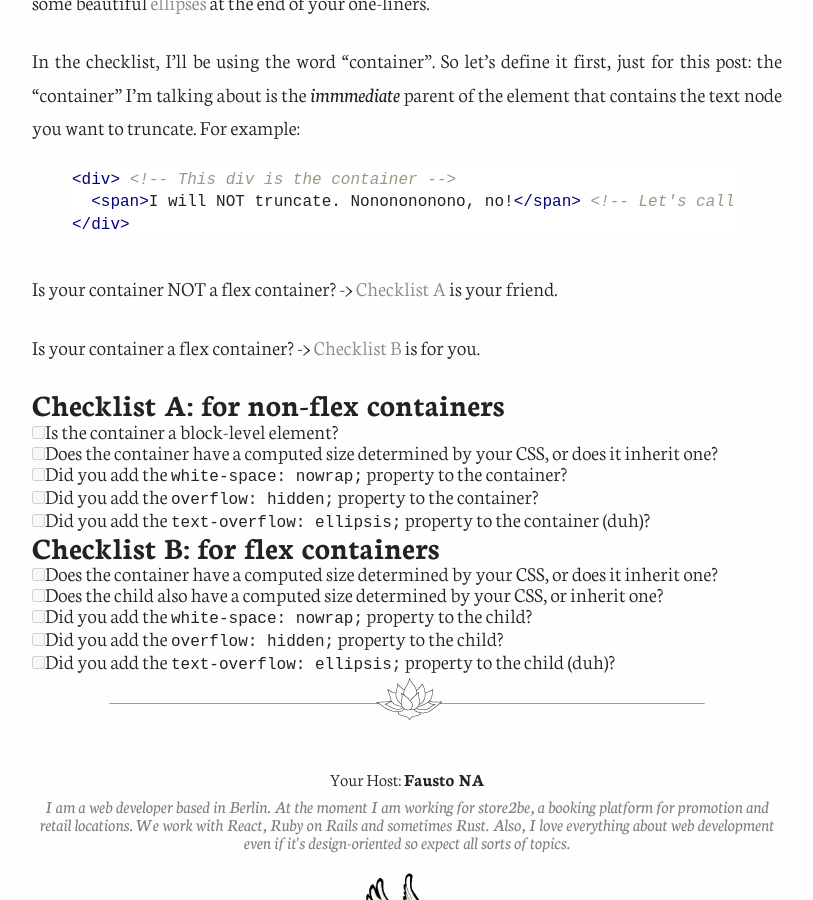
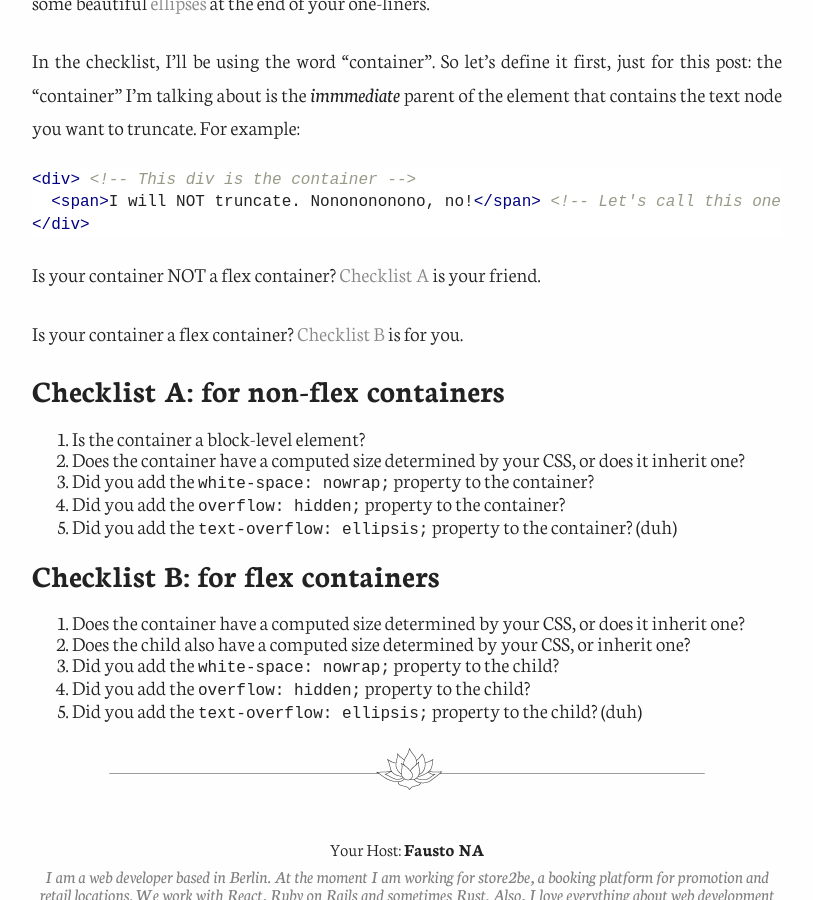
Before and after one commit to fnune/fnune.github.io, a Jekyll site: the page built from _posts/2017-07-29-why-wont-my-text-overflow.markdown, in a window 1280 px wide and 900 px high, scrolled down 967 px. Shown: the whole window, without its empty margins (233-1046 px from the left). Built offline with Jekyll 4.4.1, drawn with Linux system fonts in a browser that asks for light colours; comment, search, counter and statistics services are not loaded; part of the change alters nothing that is shown.

````diff
--- a/_posts/2017-07-29-why-wont-my-text-overflow.markdown
+++ b/_posts/2017-07-29-why-wont-my-text-overflow.markdown
@@ -11,28 +11,28 @@ I present to you a **checklist** that should once and for all truncate that stub
 
 In the checklist, I'll be using the word "container". So let's define it first, just for this post: the "container" I'm talking about is the _immmediate_ parent of the element that contains the text node you want to truncate. For example:
 
-{% highlight html %}
+```html
 <div> <!-- This div is the container -->
   <span>I will NOT truncate. Nononononono, no!</span> <!-- Let's call this one "stubborn child" -->
 </div>
-{% endhighlight %}
+```
 
-Is your container NOT a flex container? -> [Checklist A](#checklist-a-for-non-flex-containers) is your friend.
+Is your container NOT a flex container? [Checklist A](#checklist-a-for-non-flex-containers) is your friend.
 
-Is your container a flex container? -> [Checklist B](#checklist-b-for-flex-containers) is for you.
+Is your container a flex container? [Checklist B](#checklist-b-for-flex-containers) is for you.
 
 ## Checklist A: for non-flex containers
 
-- [ ] Is the container a block-level element?
-- [ ] Does the container have a computed size determined by your CSS, or does it inherit one?
-- [ ] Did you add the `white-space: nowrap;` property to the container?
-- [ ] Did you add the `overflow: hidden;` property to the container?
-- [ ] Did you add the `text-overflow: ellipsis;` property to the container (duh)?
+1. Is the container a block-level element?
+2. Does the container have a computed size determined by your CSS, or does it inherit one?
+3. Did you add the `white-space: nowrap;` property to the container?
+4. Did you add the `overflow: hidden;` property to the container?
+5. Did you add the `text-overflow: ellipsis;` property to the container? (duh)
 
 ## Checklist B: for flex containers
 
-- [ ] Does the container have a computed size determined by your CSS, or does it inherit one?
-- [ ] Does the child also have a computed size determined by your CSS, or inherit one?
-- [ ] Did you add the `white-space: nowrap;` property to the child?
-- [ ] Did you add the `overflow: hidden;` property to the child?
-- [ ] Did you add the `text-overflow: ellipsis;` property to the child (duh)?
+1. Does the container have a computed size determined by your CSS, or does it inherit one?
+2. Does the child also have a computed size determined by your CSS, or inherit one?
+3. Did you add the `white-space: nowrap;` property to the child?
+4. Did you add the `overflow: hidden;` property to the child?
+5. Did you add the `text-overflow: ellipsis;` property to the child? (duh)
````
